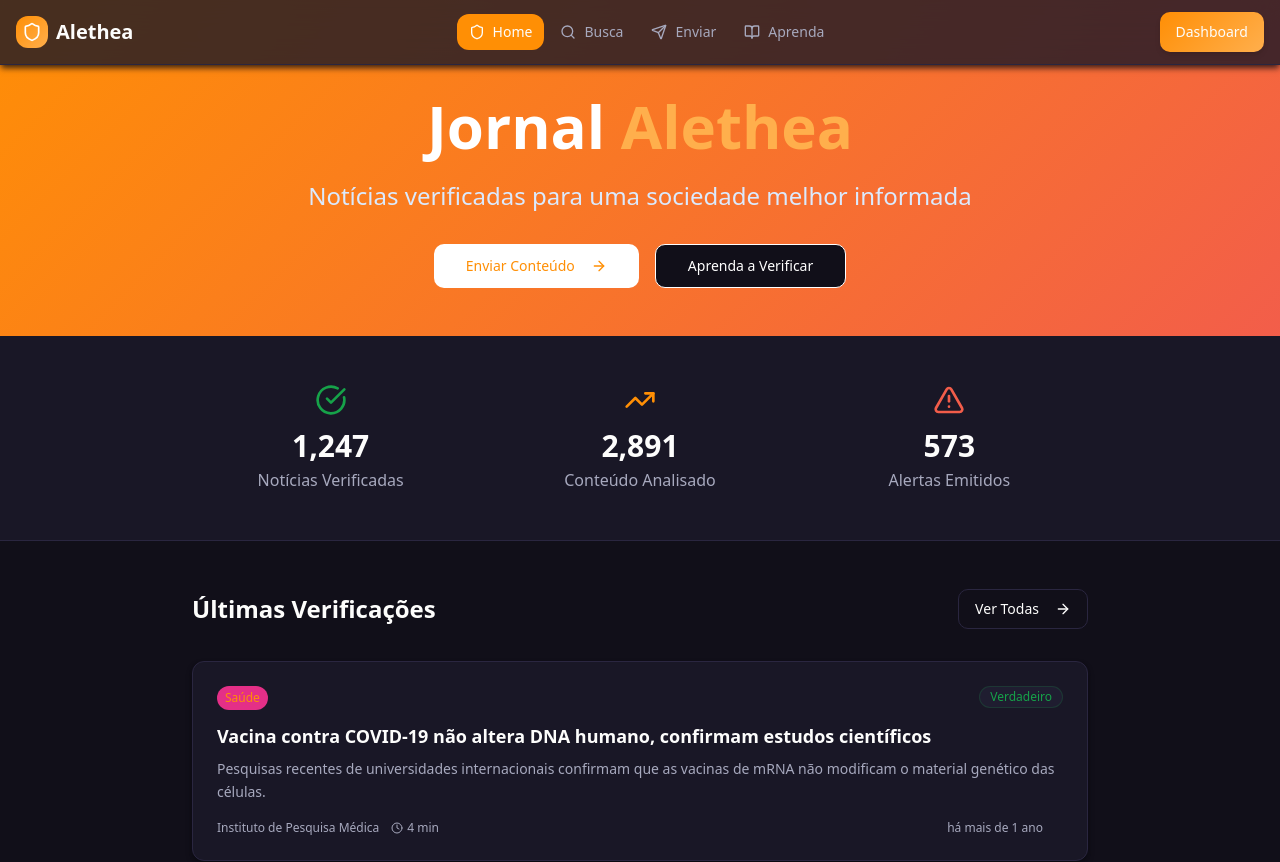
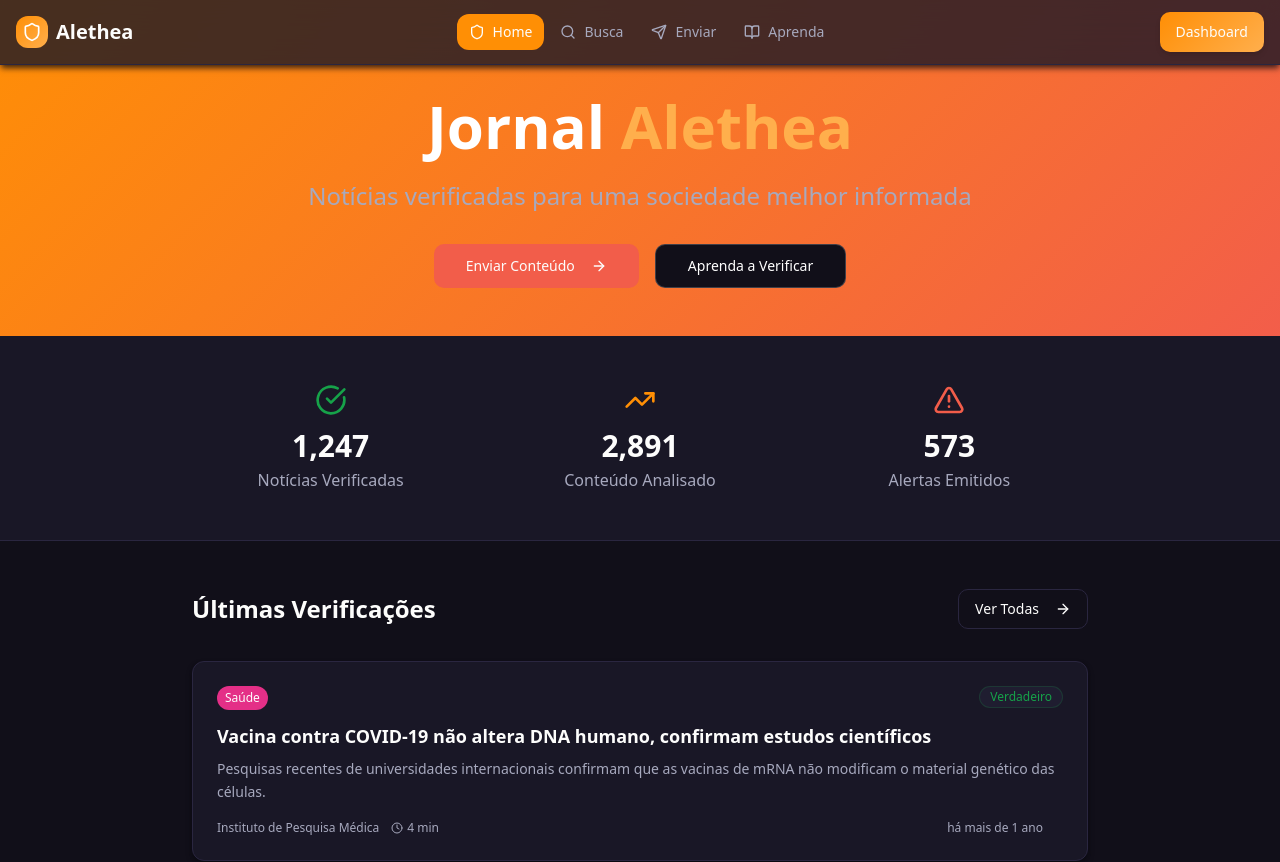
Before and after one commit to Carloscb124/Alethea-Dashboard, a React (Vite) app: page / in a window 1280 px wide. Shown: the top 862 px of the page. Built offline with nearby package versions, Linux system fonts and the light colour scheme.

Commit message:
Fix: Correct GitHub errors
Corrected all identified errors in the GitHub repository.

```diff
--- a/src/components/NewsCard.tsx
+++ b/src/components/NewsCard.tsx
@@ -21,7 +21,7 @@ const NewsCard = ({ news, onClick }: NewsCardProps) => {
       onClick={onClick}
     >
       <div className="flex items-start justify-between mb-3">
-        <span className="text-xs font-medium text-primary bg-accent px-2 py-1 rounded-lg">
+        <span className="text-xs font-medium text-accent-foreground bg-accent px-2 py-1 rounded-lg">
           {news.category}
         </span>
         <VerificationBadge status={news.status} />
--- a/src/index.css
+++ b/src/index.css
@@ -181,4 +181,21 @@
     @apply bg-card/80 backdrop-blur-lg border-b border-border;
     box-shadow: var(--shadow-nav);
   }
+
+  /* Utility classes for verification colors */
+  .text-verified-true {
+    color: hsl(var(--verified-true));
+  }
+
+  .text-verified-false {
+    color: hsl(var(--verified-false));
+  }
+
+  .text-verified-partial {
+    color: hsl(var(--verified-partial));
+  }
+
+  .text-verified-manipulated {
+    color: hsl(var(--verified-manipulated));
+  }
 }
--- a/src/pages/Home.tsx
+++ b/src/pages/Home.tsx
@@ -55,14 +55,14 @@ const Home = () => {
             <h1 className="text-4xl md:text-6xl font-bold mb-6">
               Jornal <span className="text-primary-glow">Alethea</span>
             </h1>
-            <p className="text-xl md:text-2xl text-blue-100 mb-8 leading-relaxed">
+            <p className="text-xl md:text-2xl text-muted-foreground mb-8 leading-relaxed">
               Notícias verificadas para uma sociedade melhor informada
             </p>
             <div className="flex flex-col sm:flex-row gap-4 justify-center">
               <Button
                 asChild
                 size="lg"
-                className="bg-white text-primary hover:bg-gray-100"
+                variant="secondary"
               >
                 <Link to="/submit">
                   Enviar Conteúdo
@@ -73,7 +73,7 @@ const Home = () => {
                 asChild
                 variant="outline"
                 size="lg"
-                className="border-white text-white hover:bg-white hover:text-primary"
+                className="border-white/20 text-white hover:bg-white/10"
               >
                 <Link to="/learn">Aprenda a Verificar</Link>
               </Button>
```
